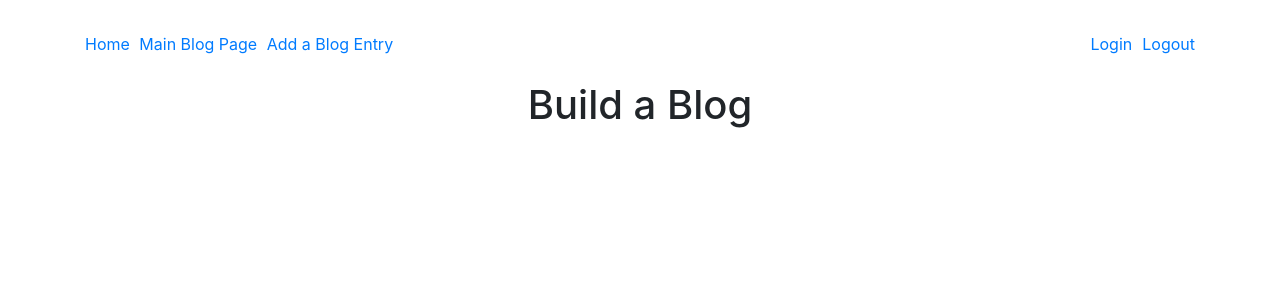
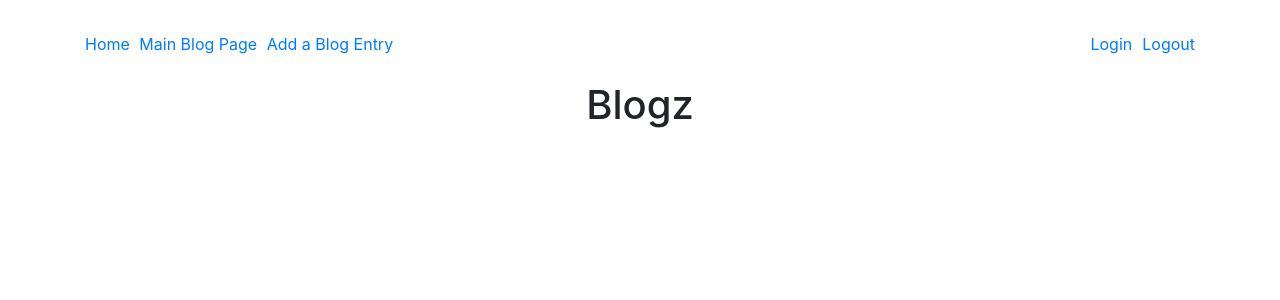
Before and after one commit to tylert123/blogz, a Flask app: page /blog in a window 1280 px wide. Shown: the top 300 px of the page. Run offline with Flask 2, Linux system fonts and the light colour scheme; data that the repository does not hold is empty; some libraries are stand-ins or nearby versions.

Commit message:
updated titles

```diff
--- a/templates/base.html
+++ b/templates/base.html
@@ -7,7 +7,7 @@
     <!-- <link rel= "stylesheet" type= "text/css" href= "{{ url_for('static',filename='styles/base.css') }}"> -->
     <link rel="stylesheet" href="https://stackpath.bootstrapcdn.com/bootstrap/4.3.1/css/bootstrap.min.css" integrity="sha384-ggOyR0iXCbMQv3Xipma34MD+dH/1fQ784/j6cY/iJTQUOhcWr7x9JvoRxT2MZw1T" crossorigin="anonymous">
     <script src="https://stackpath.bootstrapcdn.com/bootstrap/4.3.1/js/bootstrap.min.js" integrity="sha384-JjSmVgyd0p3pXB1rRibZUAYoIIy6OrQ6VrjIEaFf/nJGzIxFDsf4x0xIM+B07jRM" crossorigin="anonymous"></script>
-    <title>Build-a-Blog</title>
+    <title>Blogz</title>
     <style>
         .error  {
             color: red;
--- a/templates/blog.html
+++ b/templates/blog.html
@@ -2,7 +2,7 @@
 
 {%block content%}
 <div style="padding: 25px;"  class="container">
-    <h1 style="text-align: center">Build a Blog</h1>
+    <h1 style="text-align: center">Blogz</h1>
     {% for post in blog_post %}
         <h2><a href="/blog?id={{post.id}}">{{post.title}}</a></h2>
         <p>{{post.body}}</p>
```
